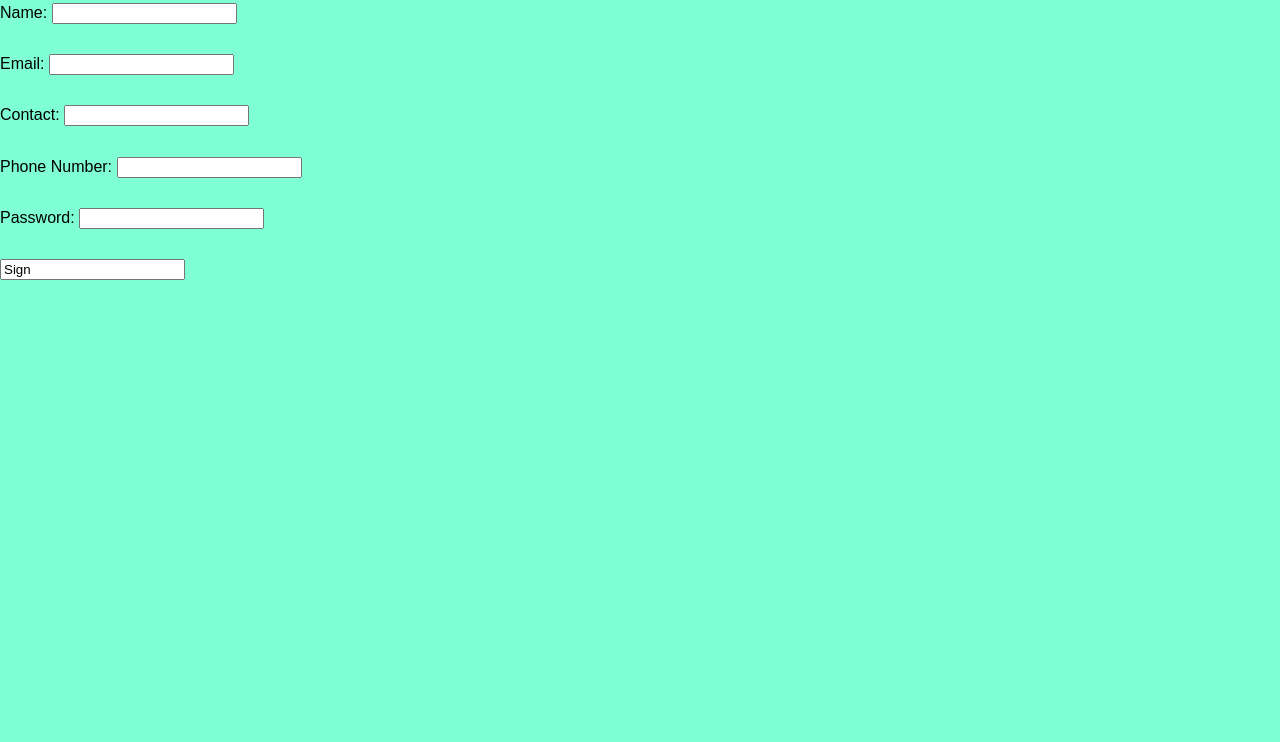
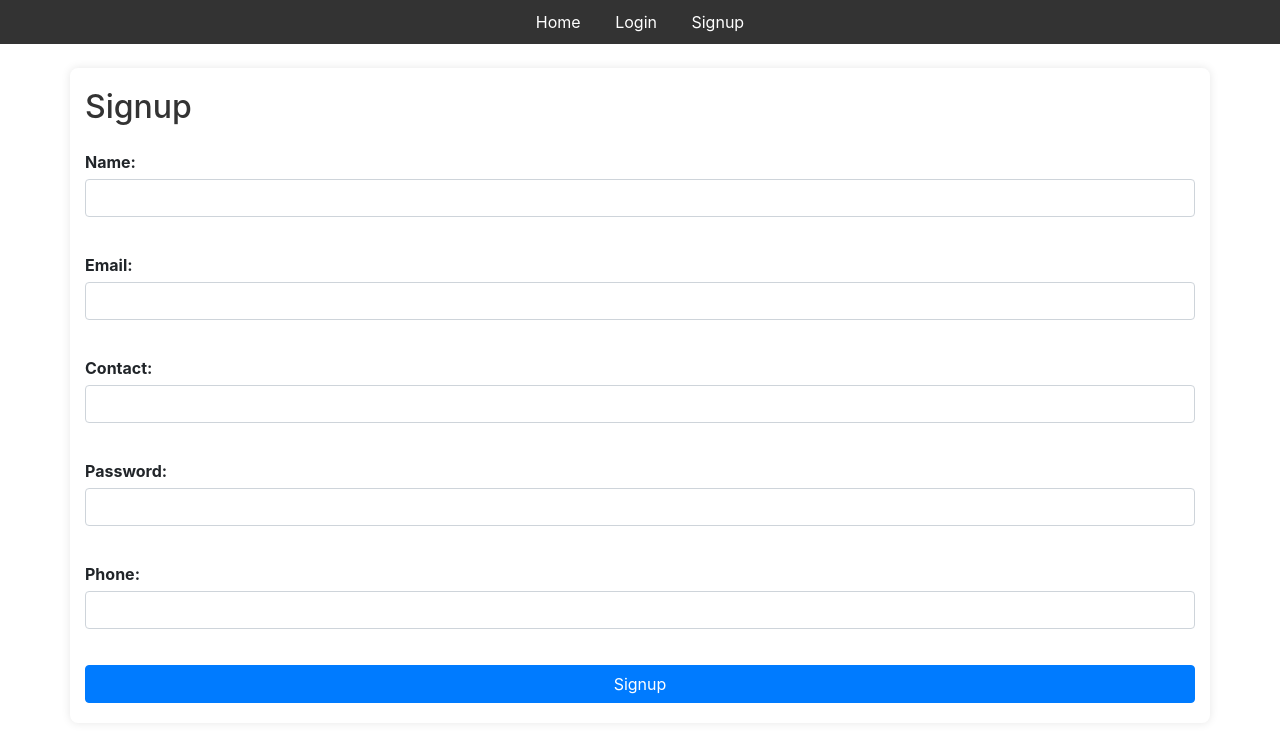
Before and after one commit to aabiinhh/eventmai, a Flask app: page /signup in a window 1280 px wide. Shown: the top 742 px of the page. Run offline with Flask 3, Linux system fonts and the light colour scheme; some libraries are stand-ins or nearby versions.

Commit message:
grpproject

```diff
--- a/app.py
+++ b/app.py
@@ -1,122 +1,179 @@
-from flask import Flask, render_template, request, redirect, url_for, flash
-from flask_sqlalchemy import SQLAlchemy
+from flask import Flask, render_template, request, redirect, url_for, session
+import mysql.connector
 from werkzeug.security import generate_password_hash, check_password_hash
-from flask_login import LoginManager, UserMixin, login_user, logout_user, login_required, current_user
+
 app = Flask(__name__)
-app.config["SQLALCHEMY_DATABASE_URI"] = "mysql://root:9633251398@localhost/db"
-app.config["SECRET_KEY"] = "secret_key_here"
-db = SQLAlchemy(app)
-login_manager = LoginManager()
-login_manager.init_app(app)
-login_manager.login_view = "login"
+app.secret_key = 'your_secret_key'
 
-class User(UserMixin, db.Model):
-    id = db.Column(db.Integer, primary_key=True)
-    name = db.Column(db.String(255), nullable=False)
-    email = db.Column(db.String(255), nullable=False, unique=True)
-    contact = db.Column(db.String(255))
-    phone_number = db.Column(db.String(20))
-    password = db.Column(db.String(255), nullable=False)
-    is_admin = db.Column(db.Boolean, default=False)
+def get_db_connection():
+    conn = mysql.connector.connect(
+        host='localhost',
+        user='root',
+        password='9633251398',
+        database='event_management'
 
-class Event(db.Model):
-    id = db.Column(db.Integer, primary_key=True)
-    title = db.Column(db.String(255), nullable=False)
-    date = db.Column(db.Date, nullable=False)
-    location = db.Column(db.String(255), nullable=False)
-    description = db.Column(db.Text)
-    created_by = db.Column(db.Integer, db.ForeignKey("user.id"))
-    creator = db.relationship("User", backref="events")
+    )
+    return conn
 
-class EventCreator(db.Model):
-    __tablename__ = "event_creators"
-    event_id = db.Column(db.Integer, db.ForeignKey("event.id"), primary_key=True)
-    user_id = db.Column(db.Integer, db.ForeignKey("user.id"), primary_key=True)
-    event = db.relationship("Event", backref="creators")
-    user = db.relationship("User", backref="created_events")
+@app.route('/')
+def index():
+    return redirect(url_for('home'))
 
-@login_manager.user_loader
-def load_user(user_id):
-    return User.query.get(int(user_id))
+   # @app.route('/')
+  #def home():
+#return render_template('base.html')
 
-@app.route("/login", methods=["GET", "POST"])
+
+
+@app.route('/signup', methods=['GET', 'POST'])
+def signup():
+    if request.method == 'POST':
+        name = request.form['name']
+        email = request.form['email']
+        contact = request.form['contact']
+        password = generate_password_hash(request.form['password'])
+        phone = request.form['phone']
+
+        conn = get_db_connection()
+        cursor = conn.cursor()
+        cursor.execute('INSERT INTO users (name, email, contact, password, phone) VALUES (%s, %s, %s, %s, %s)',
+                       (name, email, contact, password, phone))
+        conn.commit()
+        cursor.close()
+        conn.close()
+        return redirect(url_for('login'))
+    return render_template('signup.html')
+
+@app.route('/login', methods=['GET', 'POST'])
 def login():
-    if request.method == "POST":
-        email = request.form["email"]
-        password = request.form["password"]
-        user = User.query.filter_by(email=email).first()
-        if user and check_password_hash(user.password, password):
-            login_user(user)
-            return redirect(url_for("home"))
-        flash("Invalid email or password")
-    return render_template("login.html")
+    if request.method == 'POST':
+        email = request.form['email']
+        password = request.form['password']
 
-@app.route("/signup", methods=["GET", "POST"])
-def signup():
-    if request.method == "POST":
-        name = request.form["name"]
-        email = request.form["email"]
-        contact = request.form["contact"]
-        phone_number = request.form["phone_number"]
-        password = generate_password_hash(request.form["password"])
-        user = User(name=name, email=email, contact=contact, phone_number=phone_number, password=password)
-        db.session.add(user)
-        db.session.commit()
-        flash("Account created successfully")
-        return redirect(url_for("login"))
-    return render_template("signin.html")
+        conn = get_db_connection()
+        cursor = conn.cursor(dictionary=True)
+        cursor.execute('SELECT * FROM users WHERE email = %s', (email,))
+        user = cursor.fetchone()
+        cursor.close()
+        conn.close()
 
-@app.route("/home")
-@login_required
+        if user and check_password_hash(user['password'], password):
+            session['user_id'] = user['id']
+            session['is_admin'] = user['is_admin']
+            return redirect(url_for('home'))
+        else:
+            return 'Invalid credentials'
+    return render_template('login.html')
+
+@app.route('/logout')
+def logout():
+    session.pop('user_id', None)
+    session.pop('is_admin', None)
+    return redirect(url_for('login'))
+
+@app.route('/home')
 def home():
-    events = Event.query.order_by(db.func.rand()).limit(10)
-    return render_template("main.html", events=events)
+    conn = get_db_connection()
+    cursor = conn.cursor(dictionary=True)
+    cursor.execute('SELECT * FROM events ORDER BY date DESC LIMIT 10')
+    events = cursor.fetchall()
+    cursor.close()
+    conn.close()
+    return render_template('home.html', events=events)
 
-@app.route("/event/<int:event_id>")
-@login_required
-def event(event_id):
-    event = Event.query.get_or_404(event_id)
-    return render_template("detailev.html", event=event)
+@app.route('/event/<int:event_id>')
+def event_detail(event_id):
+    conn = get_db_connection()
+    cursor = conn.cursor(dictionary=True)
+    cursor.execute('SELECT * FROM events WHERE id = %s', (event_id,))
+    event = cursor.fetchone()
+    cursor.close()
+    conn.close()
+    return render_template('event_detail.html', event=event)
 
-@app.route("/profile")
-@login_required
+@app.route('/profile', methods=['GET', 'POST'])
 def profile():
-    user = current_user
-    events = user.events
-    return render_template("dashboard.html", user=user, events=events)
+    user_id = session['user_id']
+    conn = get_db_connection()
+    cursor = conn.cursor(dictionary=True)
+    if request.method == 'POST':
+        name = request.form['name']
+        email = request.form['email']
+        contact = request.form['contact']
+        phone = request.form['phone']
+        cursor.execute('UPDATE users SET name = %s, email = %s, contact = %s, phone = %s WHERE id = %s',
+                       (name, email, contact, phone, user_id))
+        conn.commit()
+    cursor.execute('SELECT * FROM users WHERE id = %s', (user_id,))
+    user = cursor.fetchone()
+    cursor.close()
+    conn.close()
+    return render_template('user_profile.html', user=user)
 
-@app.route("/create_event", methods=["GET", "POST"])
-@login_required
+@app.route('/create_event', methods=['GET', 'POST'])
 def create_event():
-    if request.method == "POST":
-        title = request.form["title"]
-        date = request.form["date"]
-        location = request.form["location"]
-        description = request.form["description"]
-        event = Event(title=title, date=date, location=location, description=description, created_by=current_user.id)
-        db.session.add(event)
-        db.session.commit()
-        flash("Event created successfully")
-        return redirect(url_for("home"))
-    return render_template("newevent.html")
+    if request.method == 'POST':
+        title = request.form['title']
+        date = request.form['date']
+        location = request.form['location']
+        description = request.form['description']
+        created_by = session['user_id']
 
-@app.route("/admin_dashboard")
-@login_required
-def admin():
-    if not current_user.is_admin:
-        return redirect(url_for("main"))
-    events = Event.query.all()
-    users = User.query.all()
-    return render_template("admin.html", events=events, users=users)
+        conn = get_db_connection()
+        cursor = conn.cursor()
+        cursor.execute('INSERT INTO events (title, date, location, description, created_by) VALUES (%s, %s, %s, %s, %s)',
+                       (title, date, location, description, created_by))
+        conn.commit()
+        cursor.close()
+        conn.close()
+        return redirect(url_for('home'))
+    return render_template('create_event.html')
 
-@app.route("/admin_events", methods=["GET", "POST"])
-@login_required
-def admin_events():
-    if not current_user.is_admin:
-        return redirect(url_for("home"))
-    if request.method == "POST":
-        event_id = request.form["event_id"]
-        event = Event.query.get_or_404(event_id)
-        if request.form["action"] == "edit":
-            event.title = request.form["title"]
-            event.date = request.form["date"]
+@app.route('/admin_dashboard')
+def admin_dashboard():
+    if not session.get('is_admin'):
+        return redirect(url_for('home'))
+
+    conn = get_db_connection()
+    cursor = conn.cursor(dictionary=True)
+    cursor.execute('SELECT * FROM events')
+    events = cursor.fetchall()
+    cursor.execute('SELECT * FROM users')
+    users = cursor.fetchall()
+    cursor.close()
+    conn.close()
+    return render_template('admin_dashboard.html', events=events, users=users)
+
+@app.route('/delete_event/<int:event_id>')
+def delete_event(event_id):
+    if not session.get('is_admin'):
+        return redirect(url_for('home'))
+
+    conn = get_db_connection()
+    cursor = conn.cursor()
+    cursor.execute('DELETE FROM events WHERE id = %s', (event_id,))
+    conn.commit()
+    cursor.close()
+    conn.close()
+    return redirect(url_for('admin_dashboard'))
+
+@app.route('/delete_user/<int:user_id>')
+def delete_user(user_id):
+    if not session.get('is_admin'):
+        return redirect(url_for('home'))
+
+    conn = get_db_connection()
+    cursor = conn.cursor()
+    cursor.execute('DELETE FROM users WHERE id = %s', (user_id,))
+    conn.commit()
+    cursor.close()
+    conn.close()
+    return redirect(url_for('admin_dashboard'))
+
+@app.route('/favicon.ico')
+def favicon():
+    return '', 204
+
+
+if __name__ == '__main__':
+    app.run(debug=True)
--- /dev/null
+++ b/static/css/styles.css
@@ -0,0 +1,106 @@
+body {
+    font-family: Arial, sans-serif;
+    background-color: #f4f4f4;
+    margin: 0;
+    padding: 0;
+}
+
+.container {
+    width: 80%;
+    margin: 20px auto;
+    background: #fff;
+    padding: 20px;
+    box-shadow: 0 0 10px rgba(0, 0, 0, 0.1);
+    border-radius: 8px;
+}
+
+h2 {
+    color: #333;
+    margin-bottom: 20px;
+}
+
+p {
+    line-height: 1.6;
+    margin-bottom: 20px;
+}
+
+/* Navbar Styles */
+nav {
+    background: #333;
+    color: #fff;
+    padding: 10px 0;
+    text-align: center;
+}
+
+nav a {
+    color: #fff;
+    margin: 0 15px;
+    text-decoration: none;
+    font-size: 16px;
+}
+
+nav a:hover {
+    text-decoration: underline;
+}
+
+/* Form Styles */
+form {
+    display: flex;
+    flex-direction: column;
+}
+
+form label {
+    font-weight: bold;
+    margin-bottom: 5px;
+}
+
+form input,
+form textarea {
+    margin-bottom: 20px;
+    padding: 10px;
+    border: 1px solid #ccc;
+    border-radius: 5px;
+    font-size: 16px;
+}
+
+form textarea {
+    resize: vertical;
+}
+
+form button {
+    background: #333;
+    color: #fff;
+    padding: 10px 20px;
+    border: none;
+    border-radius: 5px;
+    cursor: pointer;
+    font-size: 16px;
+}
+
+form button:hover {
+    background: #555;
+}
+
+/* List Styles */
+ul {
+    list-style-type: none;
+    padding: 0;
+}
+
+ul li {
+    background: #f4f4f4;
+    margin: 5px 0;
+    padding: 10px;
+    border: 1px solid #ddd;
+    border-radius: 5px;
+}
+
+ul li a {
+    color: #333;
+    text-decoration: none;
+    font-weight: bold;
+}
+
+ul li a:hover {
+    text-decoration: underline;
+}
--- /dev/null
+++ b/templates/base.html
@@ -0,0 +1,29 @@
+<!DOCTYPE html>
+<html>
+<head>
+    <meta charset="UTF-8">
+    <title>Event Management</title>
+    <meta name="viewport" content="width=device-width, initial-scale=1.0">
+    <link rel="stylesheet" type="text/css" href="{{ url_for('static', filename='css/styles.css') }}">
+    <link href="https://stackpath.bootstrapcdn.com/bootstrap/4.5.2/css/bootstrap.min.css" rel="stylesheet">
+    <script src="https://code.jquery.com/jquery-3.5.1.slim.min.js"></script>
+    <script src="https://cdn.jsdelivr.net/npm/@popperjs/core@2.5.2/dist/umd/popper.min.js"></script>
+    <script src="https://stackpath.bootstrapcdn.com/bootstrap/4.5.2/js/bootstrap.min.js"></script>
+</head>
+<body>
+    <nav>
+        <a href="{{ url_for('home') }}">Home</a>
+        {% if session.get('user_id') %}
+            <a href="{{ url_for('profile') }}">Profile</a>
+            {% if session.get('is_admin') %}
+                <a href="{{ url_for('admin_dashboard') }}">Admin Dashboard</a>
+            {% endif %}
+            <a href="{{ url_for('logout') }}">Logout</a>
+        {% else %}
+            <a href="{{ url_for('login') }}">Login</a>
+            <a href="{{ url_for('signup') }}">Signup</a>
+        {% endif %}
+    </nav>
+    {% block content %}{% endblock %}
+</body>
+</html>
--- /dev/null
+++ b/templates/signup.html
@@ -0,0 +1,30 @@
+{% extends "base.html" %}
+
+{% block content %}
+<div class="container my-4">
+    <h2 class="mb-4">Signup</h2>
+    <form method="POST">
+        <div class="mb-3">
+            <label for="name" class="form-label">Name:</label>
+            <input type="text" class="form-control" id="name" name="name" required>
+        </div>
+        <div class="mb-3">
+            <label for="email" class="form-label">Email:</label>
+            <input type="email" class="form-control" id="email" name="email" required>
+        </div>
+        <div class="mb-3">
+            <label for="contact" class="form-label">Contact:</label>
+            <input type="text" class="form-control" id="contact" name="contact" required>
+        </div>
+        <div class="mb-3">
+            <label for="password" class="form-label">Password:</label>
+            <input type="password" class="form-control" id="password" name="password" required>
+        </div>
+        <div class="mb-3">
+            <label for="phone" class="form-label">Phone:</label>
+            <input type="text" class="form-control" id="phone" name="phone" required>
+        </div>
+        <button type="submit" class="btn btn-primary">Signup</button>
+    </form>
+</div>
+{% endblock %}
```
Also changed, not shown: templates/admin_dashboard.html (added, +31 -0 lines), templates/create_event.html (added, +26 -0 lines), templates/event_detail.html (added, +14 -0 lines), templates/home.html (added, +15 -0 lines), templates/login.html (+18 -16 lines), templates/user_profile.html (added, +26 -0 lines), 1 other file.
